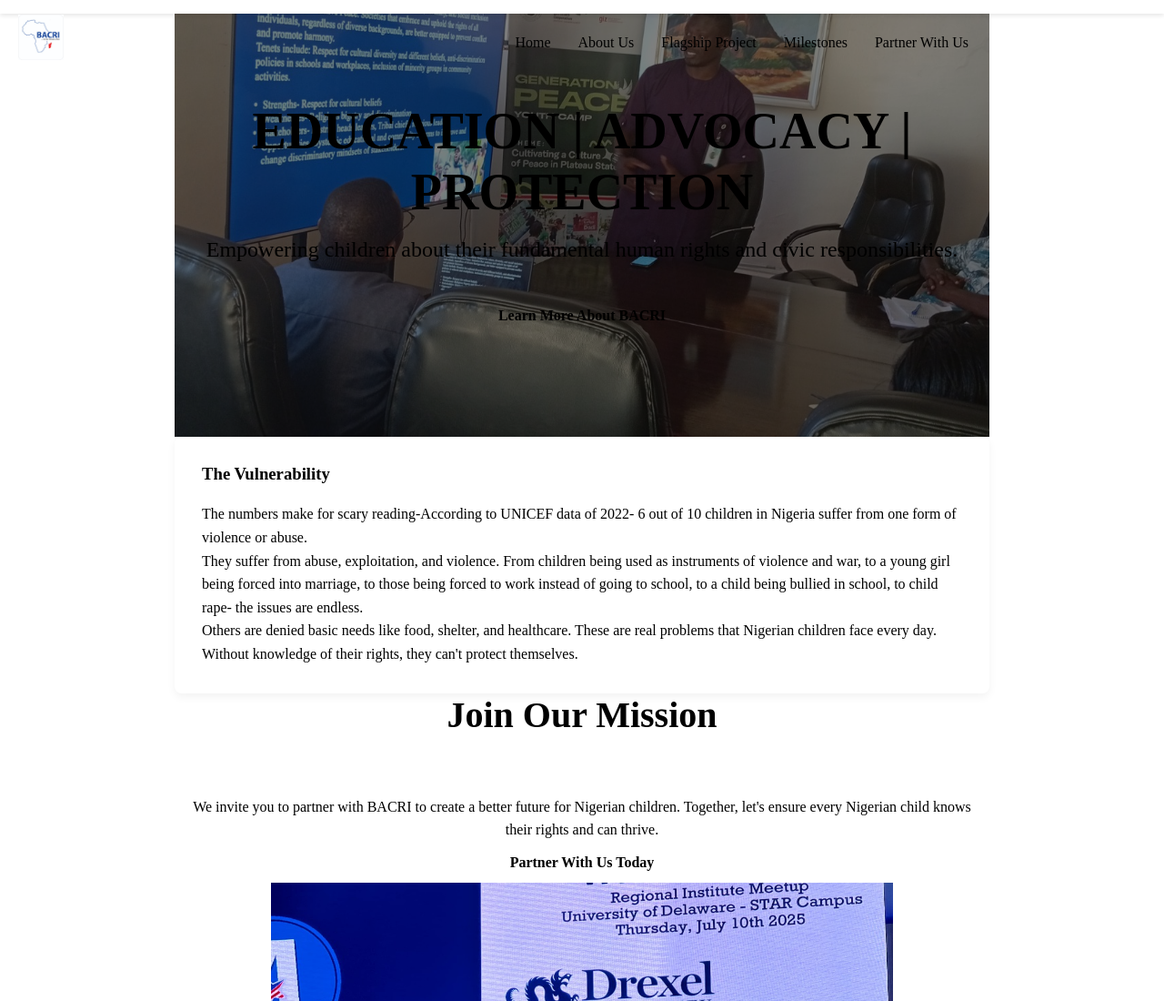
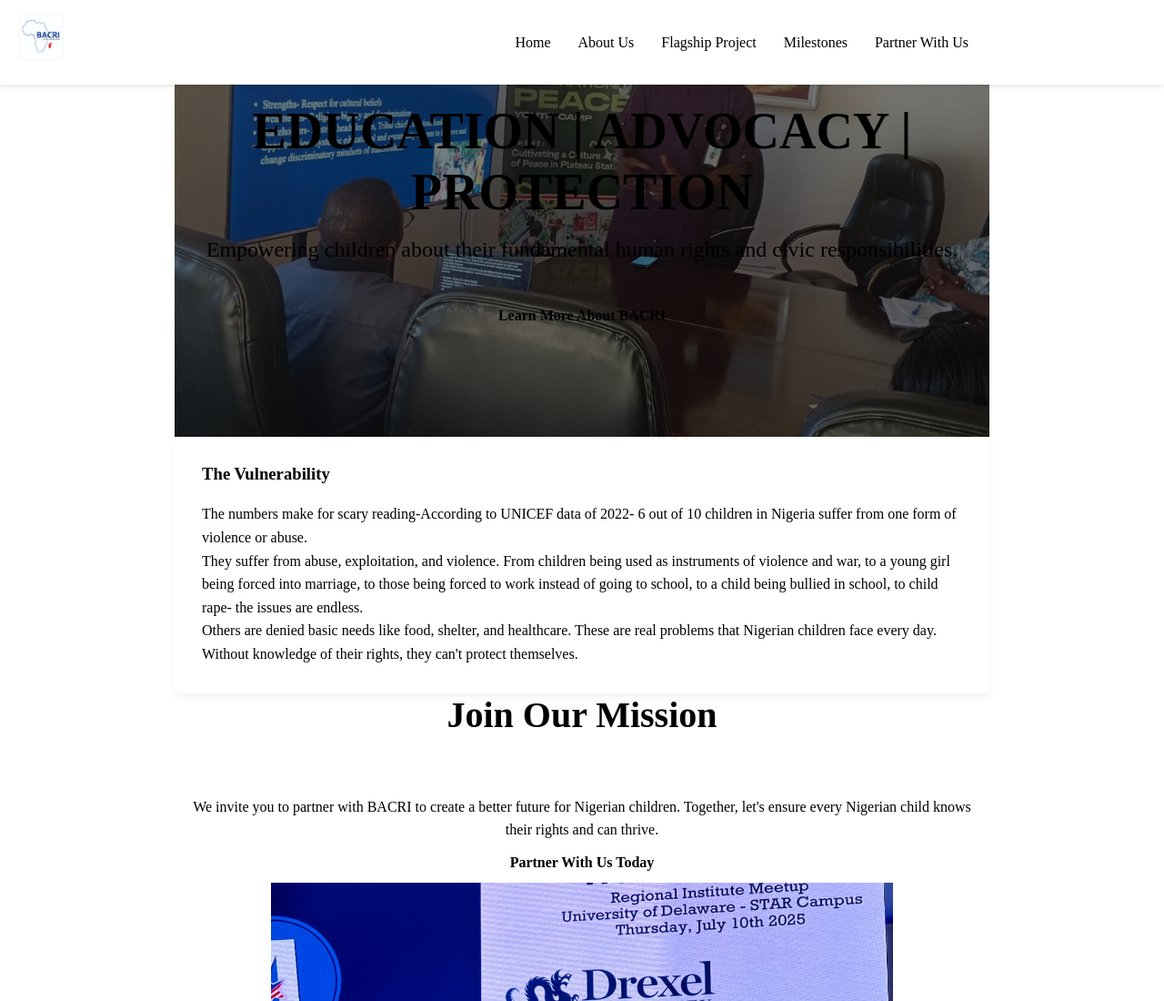
Before and after one commit to EmekaOkocha/Bacri, a plain HTML site: page index.html in a window 1280 px wide. Shown: the top 1100 px of the page at 91% size. Drawn offline with Linux system fonts and the light colour scheme.

Commit message:
Update style.css

```diff
--- a/style.css
+++ b/style.css
@@ -57,9 +57,8 @@ header {
     color: var(--color-light);
     background-color: white;
     position: fixed;
-    top: 0%;
+    /*top: 0%;*/
     width: 100%;
-    height: 15px;
     z-index: 1000;
     box-shadow: 0 2px 5px rgba(0, 0, 0, 0.1);
 }
```
